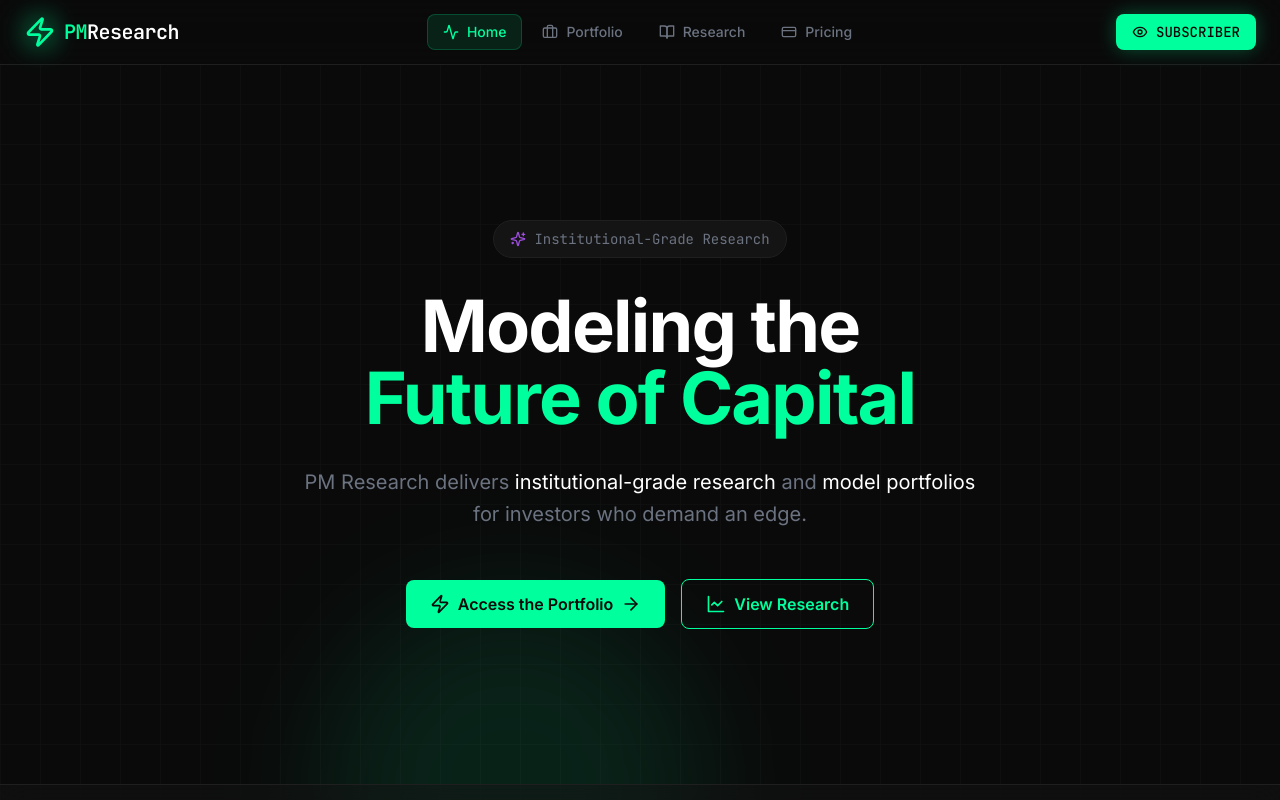
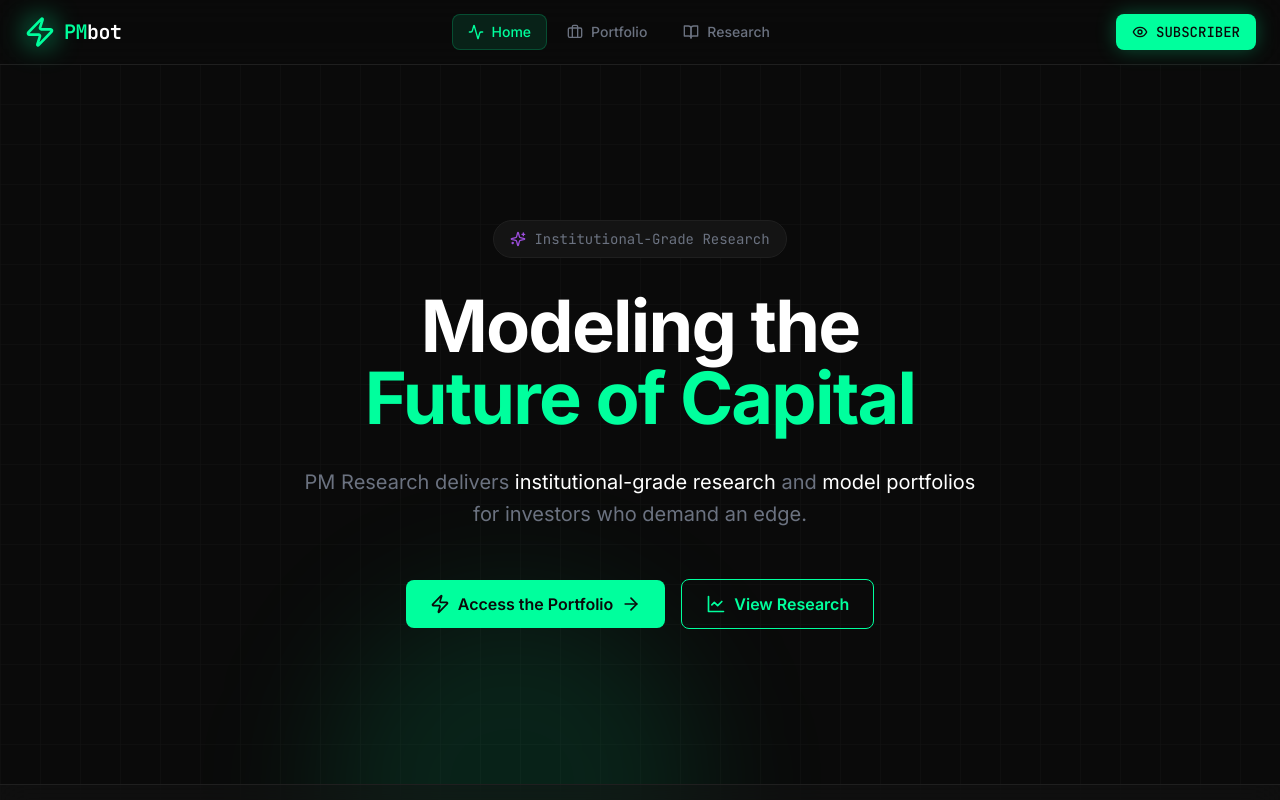
Before and after one commit to ajslaughter/PM-Research, a Next.js app: page / in a window 1280 px wide. Shown: the top 800 px of the page. Built offline with nearby package versions, Linux system fonts and the light colour scheme; no server answers.

Commit message:
Rebrand navbar to PMbot and remove pricing link
- Change logo text from PMResearch to PMbot
- Remove pricing nav link (site is now free)

https://claude.ai/code/session_019jSESdkemLv6Wmf935VCdf

```diff
--- a/src/components/Navbar.tsx
+++ b/src/components/Navbar.tsx
@@ -8,7 +8,6 @@ import {
     Activity,
     BookOpen,
     Briefcase,
-    CreditCard,
     Zap,
     Eye,
     EyeOff,
@@ -22,7 +21,6 @@ export default function Navbar() {
         { href: "/", label: "Home", icon: Activity },
         { href: "/portfolio", label: "Portfolio", icon: Briefcase },
         { href: "/research", label: "Research", icon: BookOpen },
-        { href: "/pricing", label: "Pricing", icon: CreditCard },
     ];
 
     return (
@@ -37,7 +35,7 @@ export default function Navbar() {
                         </div>
                         <span className="font-mono text-xl font-bold tracking-tight">
                             <span className="text-pm-green">PM</span>
-                            <span className="text-pm-text">Research</span>
+                            <span className="text-pm-text">bot</span>
                         </span>
                     </Link>
 
```
